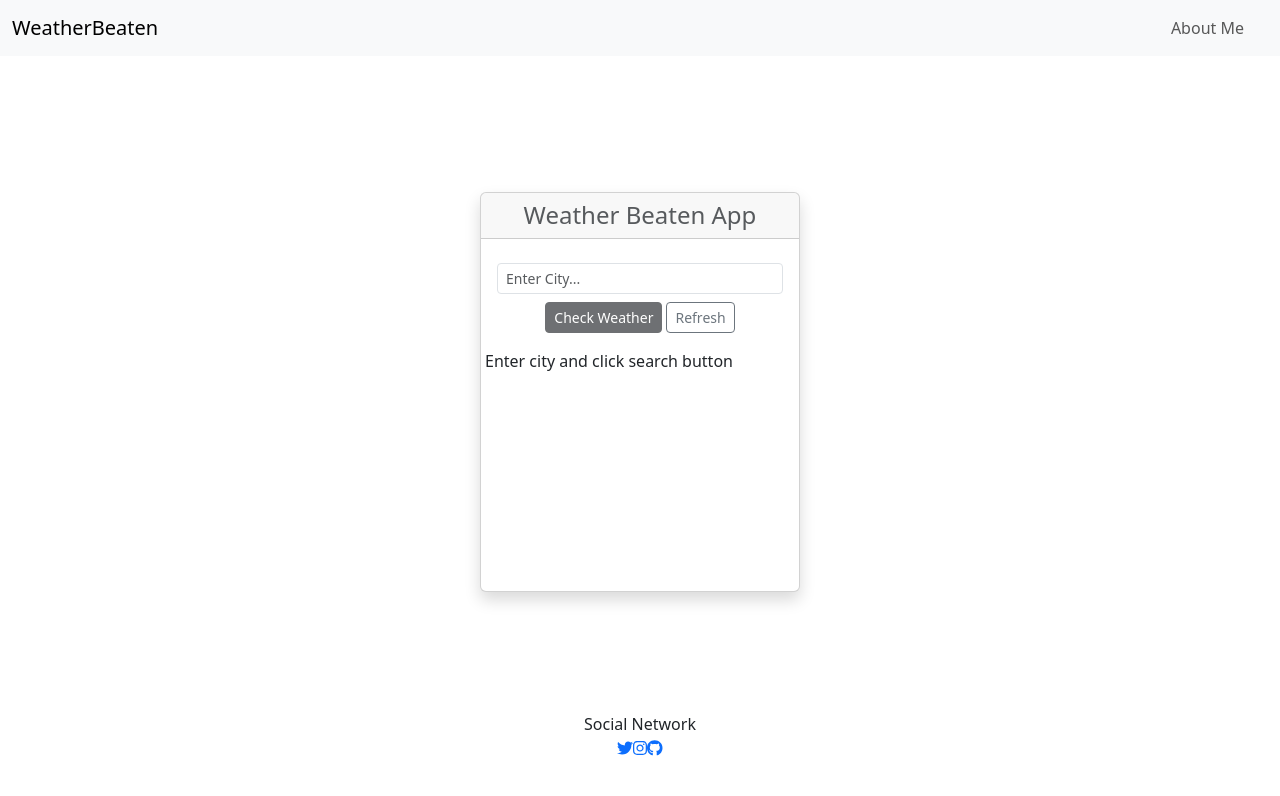
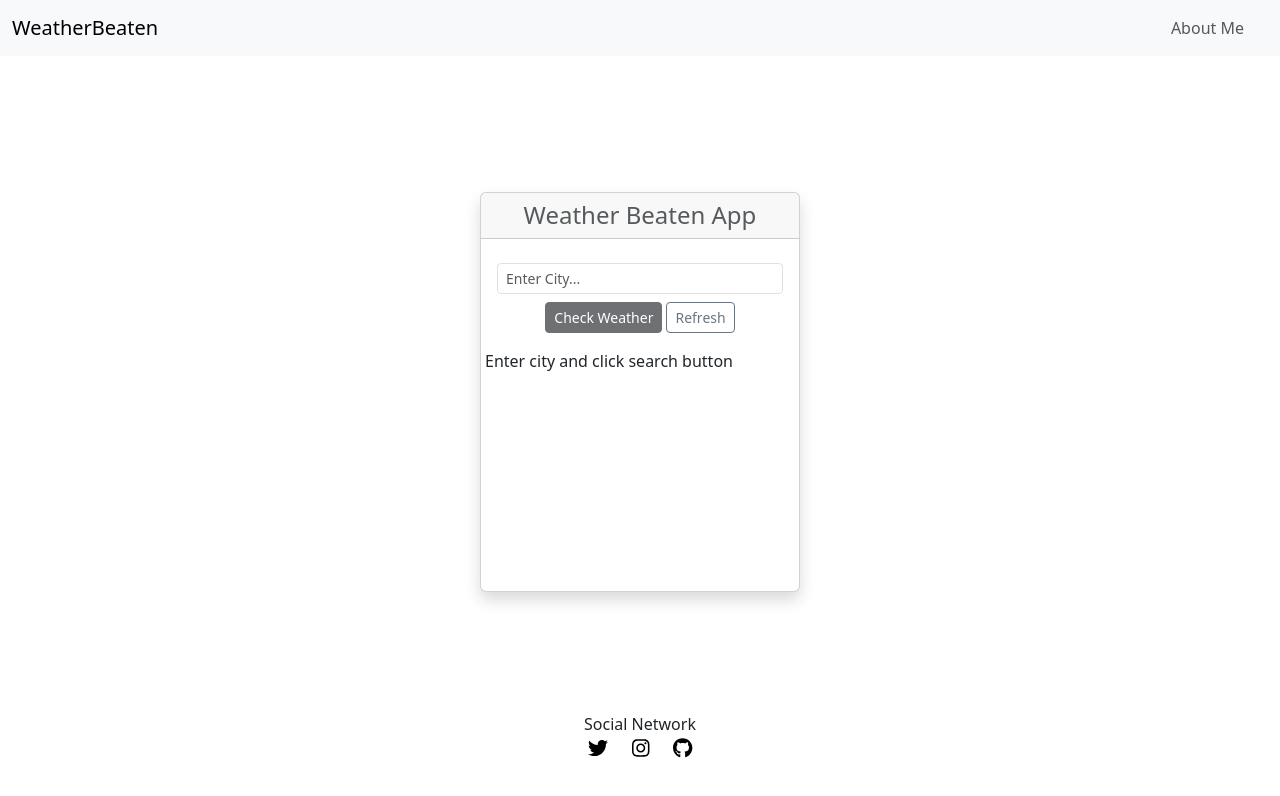
Before and after one commit to panzek/weather-beaten, a React (Create React App) app: page / in a window 1280 px wide. Shown: the top 796 px of the page. Built offline with nearby package versions, Linux system fonts and the light colour scheme; no server answers.

Commit message:
Style social icons

```diff
--- a/src/App.css
+++ b/src/App.css
@@ -20,3 +20,11 @@
   flex-direction: column;
   align-items: center;
 }
+
+.icon-color {
+  color: black;
+}
+
+.icon-color:hover {
+  color: blueviolet;
+}
--- a/src/App.js
+++ b/src/App.js
@@ -4,6 +4,7 @@ import Navigation from './components/Navbar.js';
 import Weather from './components/Weather';
 import './Fontawesome.js';
 import { FontAwesomeIcon } from '@fortawesome/react-fontawesome';
+import { Container, Row, Col } from 'react-bootstrap';
 
 const App = () => {
   return (
@@ -15,22 +16,30 @@ const App = () => {
             <Weather />
           </header>
         </div>
-        <div className="col socials">
-          <span>
+        <Container className="col socials">
+          <Row>
+            <Col>
               Social Network
-          </span>
-          <span>
+            </Col>
+          </Row>
+          <Row >
+            <Col>
             <a href="https://twitter.com/ipanzek" target="_blank" rel="noreferrer">
-            <FontAwesomeIcon icon="fa-brands fa-twitter" />
+              <FontAwesomeIcon icon="fa-brands fa-twitter" size="lg"  className="icon-color"/>
             </a>
+            </Col>
+            <Col>
               <a href="https://instagram.com/panzek" target="_blank" rel="noreferrer">
-            <FontAwesomeIcon icon="fa-brands fa-instagram" />
+                <FontAwesomeIcon icon="fa-brands fa-instagram" size="lg" className="icon-color"/>
               </a>
+            </Col>
+            <Col>
               <a href="https://github.com/panzek" target="_blank" rel="noreferrer">
-            <FontAwesomeIcon icon="fa-brands fa-github" />
+                <FontAwesomeIcon icon="fa-brands fa-github" size="lg" className="icon-color"/>
               </a>
-          </span>
-        </div>
+            </Col>
+          </Row>
+        </Container>
       </div>
     </div>
   )
```
Lines whose indentation alone changed are shown as unchanged.
